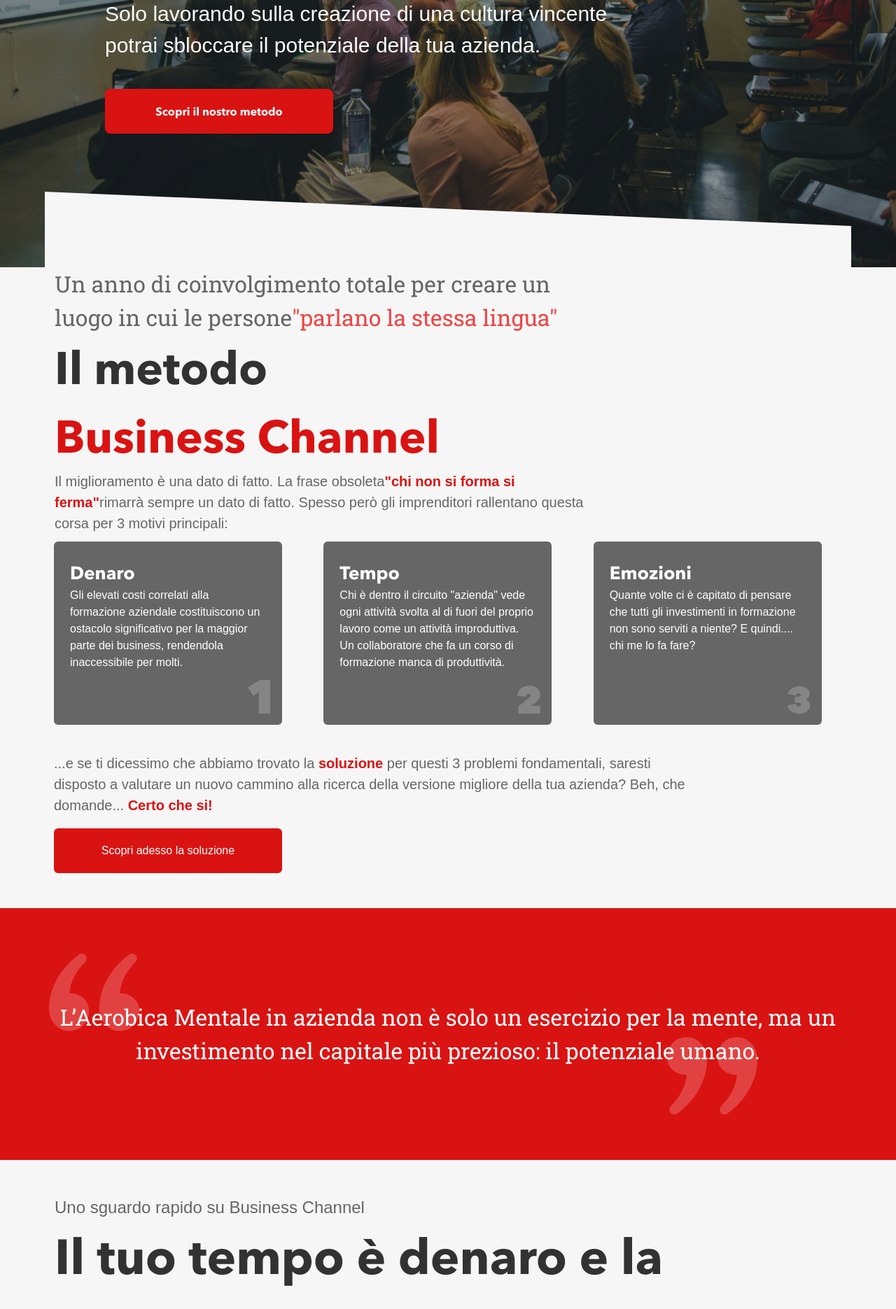
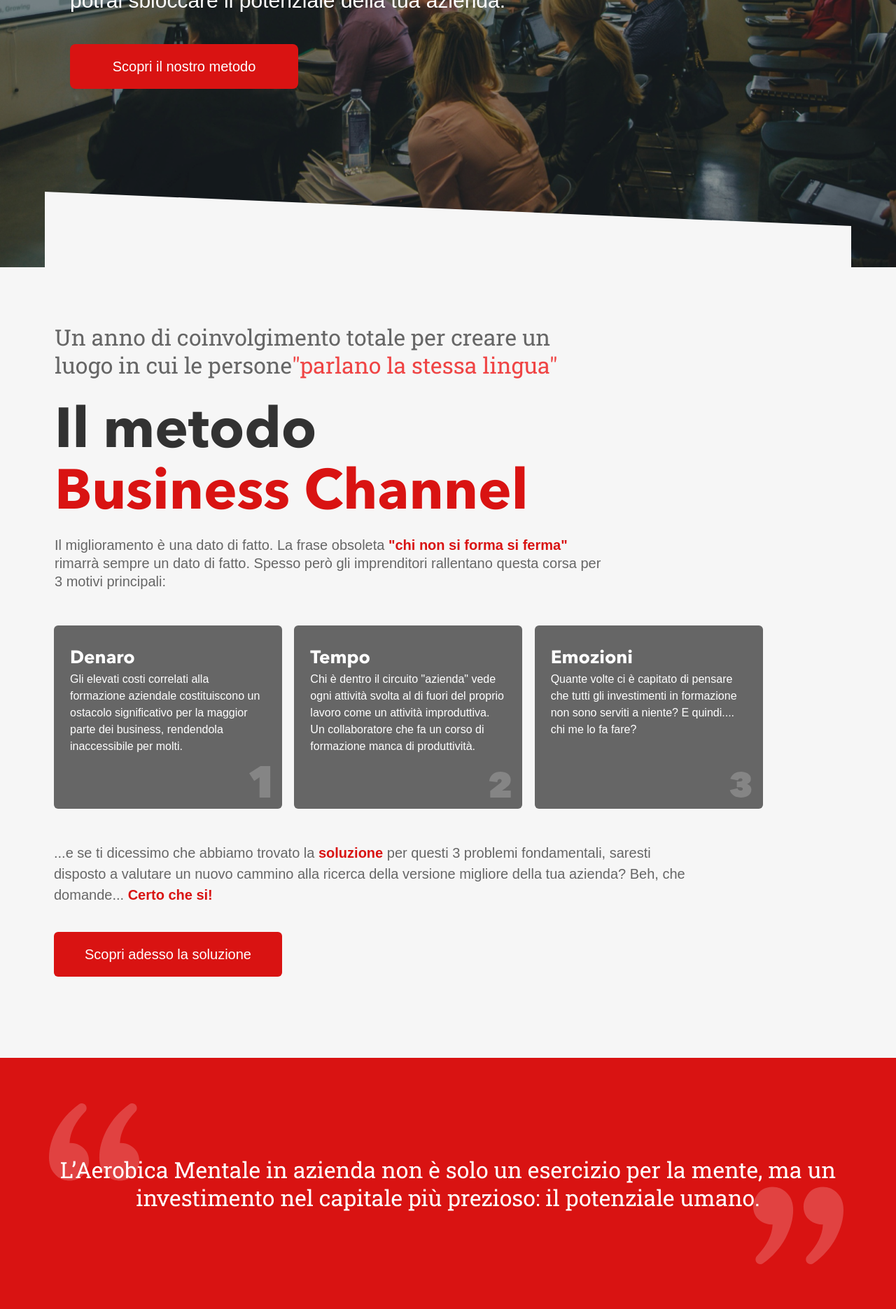
Before and after one commit to emilianogarciaok/bussines-channel, a Next.js app: page / in a window 1280 px wide. Shown: the part 600-2471 px from the top of the page at 70% size. Built offline with nearby package versions, Linux system fonts and the light colour scheme.

Commit message:
Fixed errors design

```diff
--- a/components/Banner.jsx
+++ b/components/Banner.jsx
@@ -23,8 +23,8 @@
         />
       </div>
       {/* Texts */}
-      <div className="absolute z-10 mx-[20px] mt-[90px]  h-[276px]  text-center lg:w-[760px] md:w-[650px] md:text-start mb-[130px] ml-0 md:ml-[150px]">
-        <div className=" mb-[24px] text-[35px] font-bold text-white md:text-[50px] lg:text-[70px] xl:text-[80px] font-avenirnext">
+      <div className="absolute z-50 mx-[20px] mt-[90px]  h-[276px]  text-center lg:w-[760px] md:w-[650px] md:text-start mb-[130px] ml-0 lg:ml-[100px]">
+        <div className=" mb-[24px] text-[35px] font-bold text-white md:text-[50px] lg:text-[70px] xl:text-[80px] font-avenirnext tracking-[-2%] leading-[88px]">
           L'<span className="text-primary-500">Aerobica Mentale</span> per la
           tua impresa
         </div>
@@ -32,8 +32,8 @@
           Solo lavorando sulla creazione di una cultura vincente potrai
           sbloccare il potenziale della tua azienda.
         </p>
-        <div className="flex w-[100%] justify-center md:justify-start ">
-          <button className="h-[64px]  w-[200px] rounded-lg bg-primary-500 font-bold text-white md:w-[326px]">
+        <div className="flex w-[100%] justify-center md:justify-start cursor-pointer font-avenirlight text-[20px]">
+          <button className="h-[64px]  w-[326px] rounded-lg bg-primary-500   text-white md:w-[326px] tracking-[2%] leading-[20px]  ">
             Scopri il nostro metodo
           </button>
         </div>
--- a/components/Courses.jsx
+++ b/components/Courses.jsx
@@ -20,23 +20,29 @@
   ];
 
   return (
-    <div className="w-[100%] lg:w-full lg:h-[962px] flex-col  mx-auto flex items-center pt-[50px]">
+    <div className="w-[100%] lg:w-full lg:h-[962px] flex-col  mx-auto flex items-center">
       {/* Titles */}
-      <div className="xl:w-[1124px] w-[100%] h-[215px] mb-[100px] lg:text-start text-center">
+      <div className="xl:w-[1124px] w-[100%] h-[215px] mb-[65px] lg:text-start text-center mt-[50px] lg:mt-[110px]">
         <span className="text-secondary-500 text-[20px] md:text-[24px] font-avenirlight">
           Uno sguardo rapido su Business Channel
         </span>
-        <h2 className="md:text-[50px] text-[35px] lg:text-[70px] text-secondary-700 font-bold">
+        <h2 className="md:text-[50px] text-[35px] lg:text-[75px] text-secondary-700 font-bold tracking-[-2%] leading-[88px]">
           Il tuo tempo è denaro e la curiosità ha un tempo limitato
         </h2>
       </div>
       {/* Cards */}
       <div className="mx-auto grid max-w-sm grid-cols-1 gap-[30px] lg:mx-auto lg:max-w-[1126px] lg:grid-cols-2 mb-[40px]">
-        {
-          cards.map((card)=>{
-            return <CardCourses title={card.title}text={card.text}image={card.image} buttonText={card.titleButton} key={card.index}/>
-          })
-        }
+        {cards.map((card) => {
+          return (
+            <CardCourses
+              title={card.title}
+              text={card.text}
+              image={card.image}
+              buttonText={card.titleButton}
+              key={card.index}
+            />
+          );
+        })}
       </div>
     </div>
   );
--- a/components/HeroSec.jsx
+++ b/components/HeroSec.jsx
@@ -4,9 +4,9 @@
 
 export const HeroSec = () => {
   return (
-    <section className="w-[100%]  bg-secondary-700 h-[350px] md:h-[555px] mx-auto relative ">
-      <div className="w-full h-full flex items-start justify-center absolute  mt-[50px] md:mt-[90px]">
-        <div className="w-full xl:w-[1160px] lg:h-[176px] mx-[20px]  md:mx-auto xl:text-start text-center absolute">
+    <section className="w-[100%]  bg-secondary-700 h-[350px] md:h-[555px] mx-auto relative">
+      <div className="w-full h-full flex items-start justify-center absolute   ">
+        <div className="w-full xl:w-[1160px] lg:h-[176px] mx-[20px]  md:mx-auto xl:text-start text-center absolute mt-[120px]">
           <p className="text-[20px] text-white px-[10px] font-avenirlight">
             I clienti sono la bussola che guida il nostro servizio:
           </p>
--- a/components/InfoSec.jsx
+++ b/components/InfoSec.jsx
@@ -24,35 +24,34 @@
   ];
 
   return (
-    <div className="bg-[#F6F6F6] max-w-[1126px] w-[100%] min-h-[calc(100vh-130px)] mx-auto mb-[50px] ">
+    <div className="bg-[#F6F6F6] max-w-[1126px] w-[100%] min-h-[1130px] mx-auto ">
       {/* Caja 1 */}
-      <div className="flex flex-col w-[90%] h-[382px] xl:w-[1124px] mx-auto mb-[100px] sm:mb-[10px]">
+      <div className="flex flex-col w-[90%] h-[382px] xl:w-[1124px] mx-auto  md:mb-[50px] sm:mb-[10px] mt-0">
         <div className="xl:w-[785px] w-full h-[80px] md:text-start text-center md:mx-auto lg:mx-0">
-          <div className="w-full">
-            <div className="md:text-[25px] font-Roboto lg:text-[32px] sm:text-[20px] text-[18px] mt-[20px] lg:mt-0  text-secondary-500 w-full">
+          <div className="md:text-[25px] font-Roboto lg:text-[32px] sm:text-[20px] text-[18px]   text-secondary-500 w-full leading-[40px]  mt-0 md:mt-[80px] mb-0 md:mb-[24px]">
             Un anno di coinvolgimento totale per creare un luogo in cui le
             persone
             <span className="text-red-500">"parlano la stessa lingua"</span>
           </div>
-          </div>
-          <h3 className="lg:text-[65px] md:text-[50px] text-[40px] text-secondary-700 font-bold">
+          <h1 className="lg:text-[80px] md:text-[60px] text-[40px] text-secondary-700 font-bold tracking-[-2%] leading-[88px]">
             Il metodo
-          </h3>
-          <h3 className="lg:text-[65px] md:text-[50px] text-[40px] text-primary-500 font-bold">
+          </h1>
+          <h1 className="lg:text-[80px] md:text-[60px] text-[40px] text-primary-500 font-bold tracking-[-2%] leading-[88px]">
             Business Channel
-          </h3>
-          <div className="text-[20px] w-[100%] text-secondary-500 font-avenirlight">
-            Il miglioramento è una dato di fatto. La frase obsoleta
-            <span className="text-primary-500 font-bold">
-              "chi non si forma si ferma"
-            </span>
+          </h1>
+          <div className="text-[20px] w-[100%]  text-secondary-500 font-avenirlight mt-[10px] md:mt-[24px] leading-[26px] tracking-[-2%]  ">
+            <p>
+              Il miglioramento è una dato di fatto. La frase obsoleta{" "}
+              <span className="text-primary-500 font-bold">"chi non si forma si ferma"</span>{" "}
+            </p>
             rimarrà sempre un dato di fatto. Spesso però gli imprenditori
             rallentano questa corsa per 3 motivi principali:
           </div>
         </div>
       </div>
       {/* Cards */}
-      <div className="mx-auto grid max-w-sm grid-cols-1 gap-[30px]  lg:mx-auto lg:max-w-[1126px] lg:grid-cols-3 mb-[40px] xl:grid-cols-3">
+      <div className=" w-full sm:mt-0 mt-[150px] ">
+        <div className=" grid max-w-sm grid-cols-1 gap-[30px]  mt-[50px] md:mt-[130px] mx-auto lg:mx-0 lg:max-w-[1000px] lg:grid-cols-3 mb-[48px] xl:grid-cols-3 ">
           {cards.map((card) => {
             return (
               <CardInfo
@@ -64,8 +63,9 @@
             );
           })}
         </div>
+      </div>
       {/* Texts */}
-      <div className="w-full  text-[18px] text-center sm:text-start md:text-[20px] h-[78px] mb-[100px] sm:mb-[30px] font-avenirlight">
+      <div className="w-full   text-[15px] text-center sm:text-start md:text-[20px] h-[78px] mb-[50px] font-avenirlight ">
         <div className="w-[100%] xl:w-[910px] mx-auto lg:mx-0 text-secondary-500 px-[20px] lg:px-0">
           ...e se ti dicessimo che abbiamo trovato la{" "}
           <span className="text-primary-500 font-bold">soluzione</span> per
@@ -76,9 +76,9 @@
         </div>
       </div>
       {/* Button */}
-      <div className=" mx-auto w-full lg:pt-0 pt-[40px] font-avenirlight">
+      <div className=" mx-auto w-full lg:pt-0 pt-[40px] font-avenirlight mb-[40px]">
         <div className="w-[326px] h-[64px] lg:mx-0 mx-auto flex items-center justify-center">
-          <button className="h-[64px] w-full bg-primary-500 text-white  rounded-md">
+          <button className="h-[64px] w-full bg-primary-500 text-white  rounded-md tracking-[2%] leading-[20px] text-[20px] font-medium">
             Scopri adesso la soluzione
           </button>
         </div>
--- a/components/Quote.jsx
+++ b/components/Quote.jsx
@@ -9,15 +9,15 @@
       {/* Contenedor principal de el texto y comillas */}
       <div className="md:w-[1200px] w-[100%] h-[250px] flex items-center justify-center mx-auto relative">
         <div className="flex items-center justify-center absolute  w-[100%] lg:max-w-[1140px] text-[20px] text-center lg:text-[32px]">
-          <h1 className="text-white   px-[20px] md:px-0 font-Roboto">
+          <h3 className="text-white   px-[20px] md:px-0 font-Roboto tracking-[-1%] leading-[40px]">
             L’Aerobica Mentale in azienda non è solo un esercizio per la mente,
             ma un investimento nel capitale più prezioso: il potenziale umano.
-          </h1>
+          </h3>
         </div>
         <div className="hidden xl:flex item-end justify-start absolute w-full h-full -translate-y-[60px] translate-x-[30px]">
           <Image src={comilla1} width={129} height={113} alt="Image" />
         </div>
-        <div className="hidden xl:flex item-start justify-end absolute w-full h-full -translate-x-[158px] translate-y-[60px]">
+        <div className="hidden xl:flex item-start justify-end absolute w-full h-full -translate-x-[35px] translate-y-[60px]">
           <Image src={comilla2} alt="Image" />
         </div>
       </div>
--- a/components/Review.jsx
+++ b/components/Review.jsx
@@ -5,17 +5,17 @@
 export const Review = () => {
   return (
     <section className="lg:w-[896px] w-full h-[474px] mx-auto relative mb-0 md:mb-[50px]">
-      <div className="w-[100%] lg:text-start text-center  rounded-lg  h-[342px]  text-[20px] md:text-[26px] flex flex-col justify-between text-secondary-500 absolute font-avenirlight">
+      <div className="w-[100%] lg:text-start text-center  tracking-[-2%] leading-[38px] rounded-lg  h-[342px]  text-[20px] md:text-[26px] flex flex-col justify-between text-secondary-500 absolute font-avenirlight">
         <p className="lg:mb-0 mb-[20px] px-[10px]">
           Dopo 3 anni di sperimentazione del nostro nuovo progetto formativo,
           abbiamo condotto un'indagine per raccogliere i feedback dei nostri
           clienti.
         </p>
-        <div className="lg:mb-0 mb-[20px] px-[10px] lg:px-0">
+        <div className="lg:mb-0 mb-[20px] px-[10px] lg:px-0 ">
           Il sondaggio è stato condotto su un campione rappresentativo di
           <span className="text-black font font-bold"> 90 aziende</span>{" "}
           partecipanti, coprendo{" "}
-          <span className="text-black font-bold">22 argomenti chiave.</span>
+          <span className="text-black font-bold tracking-[-2%] leading-[36px]">22 argomenti chiave.</span>
         </div>
         <div className="lg:px-0 px-[10px]">
           La sorprendente media di soddisfazione, valutata su una scala{" "}
--- a/components/reusable/CardCarrousel.jsx
+++ b/components/reusable/CardCarrousel.jsx
@@ -5,7 +5,7 @@
   return (
     <div className="max-w-[215px] h-[324px] flex flex-col items-center mx-auto bg-white rounded-lg shadow-xl">
       {/* Image */}
-      <div className="w-[160px] h-[200px]">
+      <div className="w-[160px] h-[200px] mt-[24px]">
         <Image src={image} alt="Image" />
       </div>
       {/* Text */}
--- a/components/reusable/CardInfo.jsx
+++ b/components/reusable/CardInfo.jsx
@@ -11,7 +11,7 @@
       </div>
       {/* Number */}
       <div className="absolute flex items-end justify-end z-20 w-full h-full pr-4 pb-4">
-        <Image src={image} width={34} height={40} />
+        <Image src={image} width={32} height={52} />
       </div>
     </div>
   );
```
Also changed, not shown: components/Footer.jsx (+14 -10 lines), components/TeamSection.jsx (+8 -9 lines), app/globals.css (line endings or trailing spaces). Lines whose indentation alone changed are shown as unchanged.
